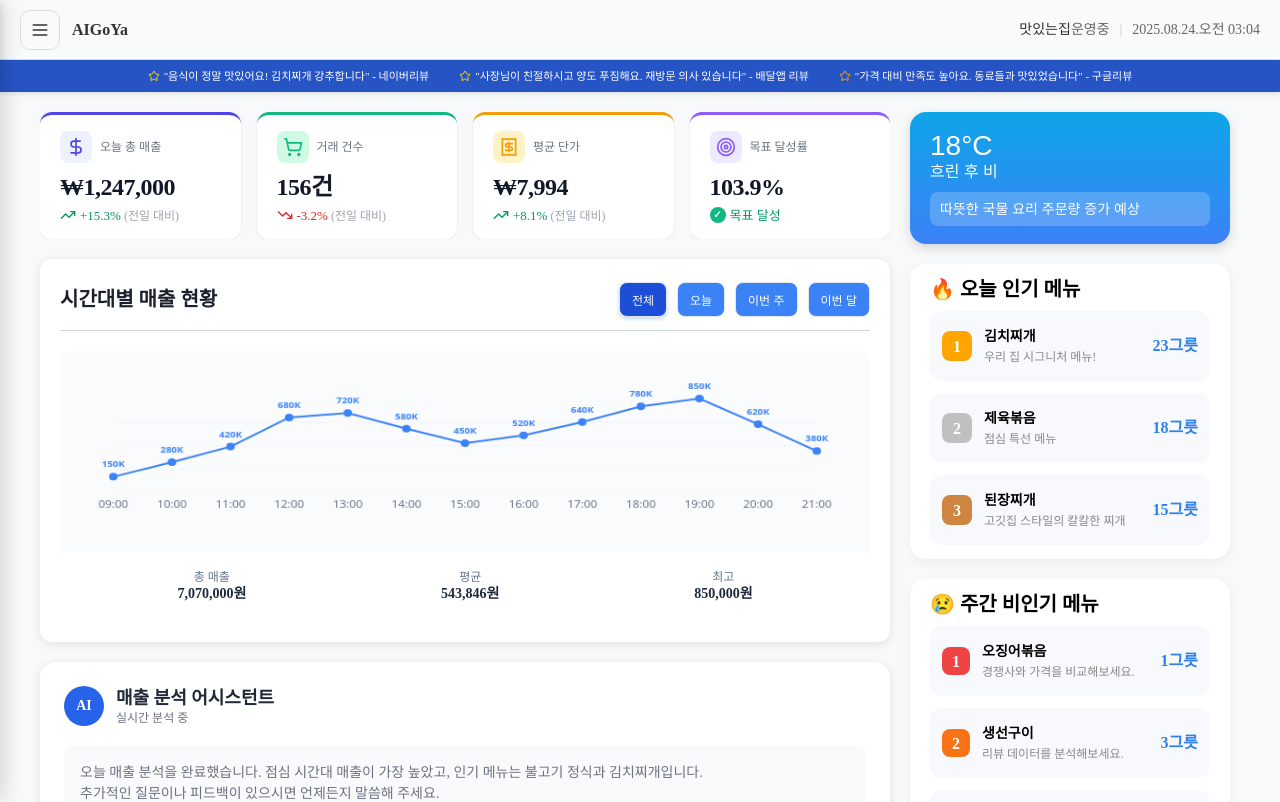
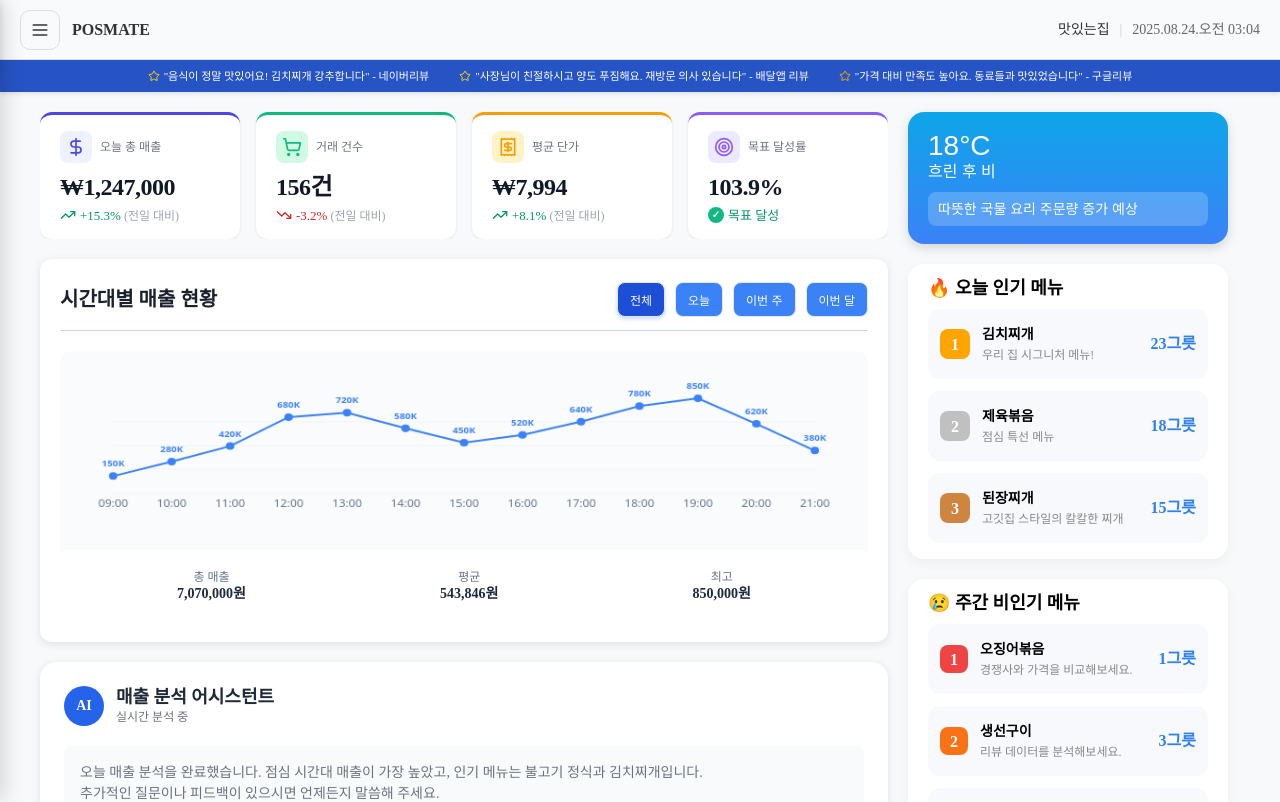
Before and after one commit to Likelion-13th-AIGoYa/Likelion-13th-AIGoYa-Frontend, a React (Create React App) app in the folder aigoya/: page /main in a window 1280 px wide. Shown: the top 802 px of the page. Built offline with nearby package versions, Linux system fonts and the light colour scheme; sample sign-in values are in the browser's storage.

Commit message:
design: 메인 컴포넌트 크기 조정

```diff
--- a/aigoya/src/component/Header.jsx
+++ b/aigoya/src/component/Header.jsx
@@ -54,7 +54,7 @@ const Header = () => {
                 {isMenuOpen ? <X size={20} /> : <Menu size={20} />}
               </button>
               <div className={styles.logo}>
-                <span className={styles.logoText}>AIGoYa</span>
+                <span className={styles.logoText}>POSMATE</span>
               </div>
             </div>
 
@@ -62,7 +62,6 @@ const Header = () => {
             <div className={styles.rightSection}>
               <div className={styles.storeInfo}>
                 <span className={styles.storeName}>맛있는집</span>
-                <span className={styles.storeStatus}>운영중</span>
               </div>
               <span className={styles.divider}>|</span>
               <div className={styles.timeContainer}>
--- a/aigoya/src/css/Header.module.css
+++ b/aigoya/src/css/Header.module.css
@@ -7,6 +7,7 @@
   left: 0;
   min-width: 1280px;
   width: 100%;
+  margin: 0 auto
 }
 
 /* 첫 번째 줄 - 흰색 배경 */
@@ -103,6 +104,7 @@
 .headerBottom {
   background: #2754c5;
   height: 32px;
+  margin: 0 auto;
   display: flex;
   align-items: center;
   justify-content: center;
--- a/aigoya/src/css/MainChart.module.css
+++ b/aigoya/src/css/MainChart.module.css
@@ -2,7 +2,6 @@
     display: flex;
     flex-direction: column;
     align-items: center;
-    width: 850px;
     height: auto;
     background-color: white;
     border-radius: 12px;
--- a/aigoya/src/css/MainChatBot.module.css
+++ b/aigoya/src/css/MainChatBot.module.css
@@ -1,5 +1,4 @@
 .container {
-    width: 850px;
     background: #ffffff;
     border-radius: 16px;
     box-shadow: 0 2px 10px rgba(0, 0, 0, 0.1);
--- a/aigoya/src/css/MainPage.module.css
+++ b/aigoya/src/css/MainPage.module.css
@@ -8,8 +8,8 @@
     flex-direction: column;
     gap: 20px;
     align-items: center;
-    height: 100vh;
-    max-height: 100%;
+    min-height: 100vh;
+    height: 100%;
     padding: 20px;
 }
 
--- a/aigoya/src/css/MainPopularMenu.module.css
+++ b/aigoya/src/css/MainPopularMenu.module.css
@@ -7,7 +7,7 @@
 }
 
 .title {
-    font-size: 20px;
+    font-size: 18px;
     font-weight: bold;
     padding-top: 15px;
     margin: 0px 20px;
--- a/aigoya/src/css/MainSales.module.css
+++ b/aigoya/src/css/MainSales.module.css
@@ -163,7 +163,6 @@
 @media (max-width: 1024px) {
   .statsContainer {
     gap: 12px;
-    padding: 16px;
   }
 
   .statsCard {
--- a/aigoya/src/css/MainUnpopularMenu.module.css
+++ b/aigoya/src/css/MainUnpopularMenu.module.css
@@ -7,7 +7,7 @@
 }
 
 .title {
-    font-size: 20px;
+    font-size: 18px;
     font-weight: bold;
     padding-top: 15px;
     margin: 0px 20px;
--- a/aigoya/src/css/PosMachinePage.module.css
+++ b/aigoya/src/css/PosMachinePage.module.css
@@ -98,12 +98,12 @@
 
 .categoryManageButton {
     width: 100%;
-    padding: min(10px, 1.2vh);
+    padding: min(15px, 2vh);
     background: #f8f9fa;
     border: 1px solid #ddd;
     border-radius: 4px;
     color: #666;
-    font-size: min(11px, 1.2vh);
+    font-size: min(14px, 1.5vh);
     font-weight: 500;
     cursor: pointer;
     transition: all 0.2s ease;
@@ -118,7 +118,7 @@
 /* 중앙 메뉴 패널 */
 .centerPanel {
     flex: 1;
-    padding: 15px;
+    padding: 0 15px;
     background: #f5f6fa;
     display: flex;
     flex-direction: column;
```
